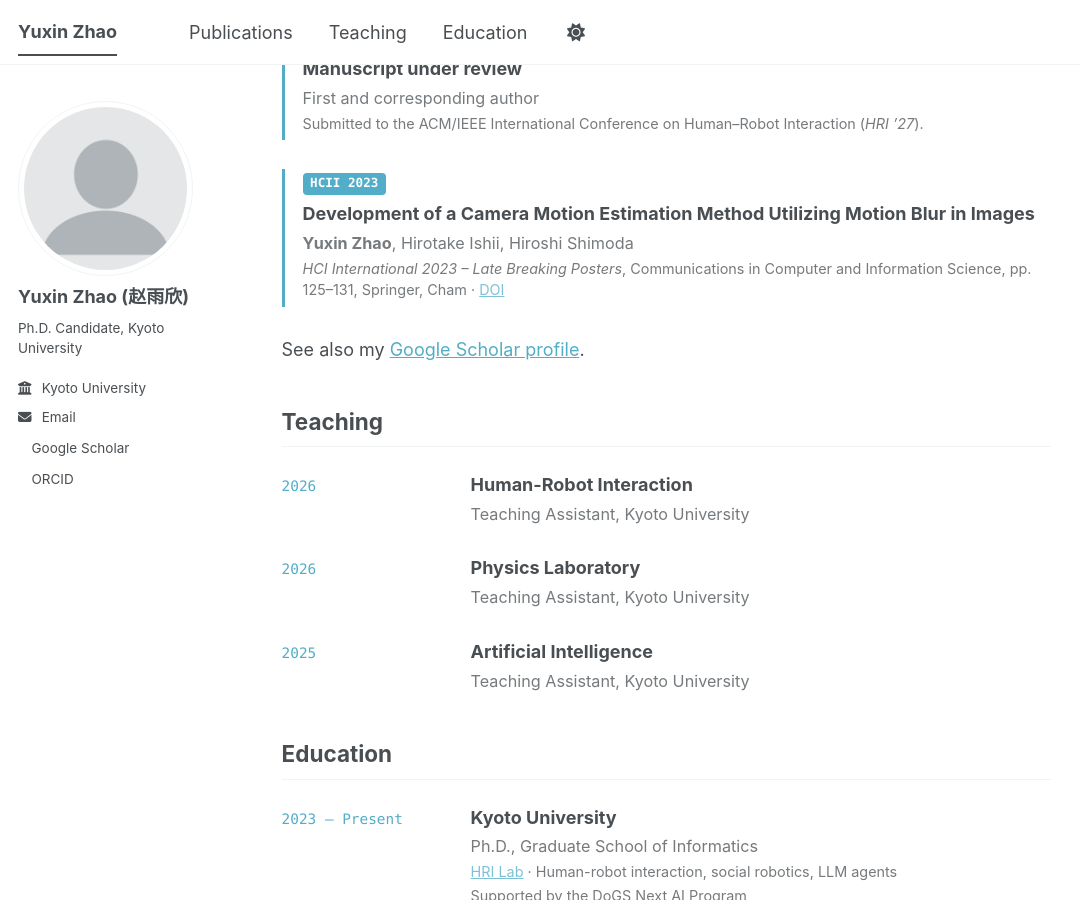
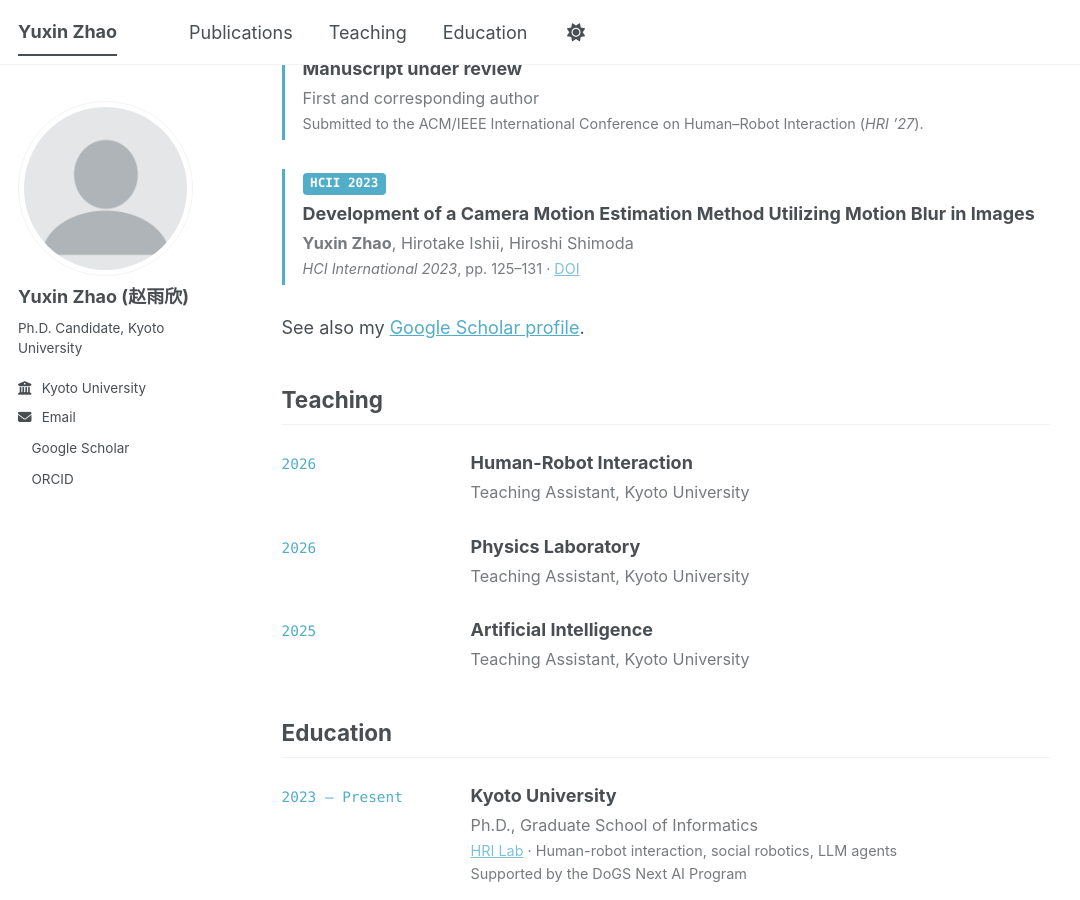
Before and after one commit to ZhaoYuxin9/ZhaoYuxin9.github.io, a Jekyll site: the page built from _pages/about.md, in a window 1280 px wide and 900 px high, scrolled down 391 px. Shown: the whole window, without its empty margins (0-1080 px from the left). Built offline with Jekyll 4.4.1, drawn with Linux system fonts in a browser that asks for light colours; a style sheet for code colours, icons or effects is not loaded.

Commit message:
Shorten HCII 2023 venue line
Co-Authored-By: Claude Opus 5.5 <noreply@anthropic.com>

```diff
--- a/_pages/about.md
+++ b/_pages/about.md
@@ -31,7 +31,7 @@ My research focuses on **human-robot interaction**, **social robotics**, and **L
       <div class="pub-badges"><span class="badge">HCII 2023</span></div>
       <h3>Development of a Camera Motion Estimation Method Utilizing Motion Blur in Images</h3>
       <p><strong>Yuxin Zhao</strong>, Hirotake Ishii, Hiroshi Shimoda</p>
-      <p class="education-detail"><em>HCI International 2023 – Late Breaking Posters</em>, Communications in Computer and Information Science, pp. 125–131, Springer, Cham · <a href="https://doi.org/10.1007/978-3-031-49215-0_15">DOI</a></p>
+      <p class="education-detail"><em>HCI International 2023</em>, pp. 125–131 · <a href="https://doi.org/10.1007/978-3-031-49215-0_15">DOI</a></p>
     </div>
   </article>
 </div>
```
